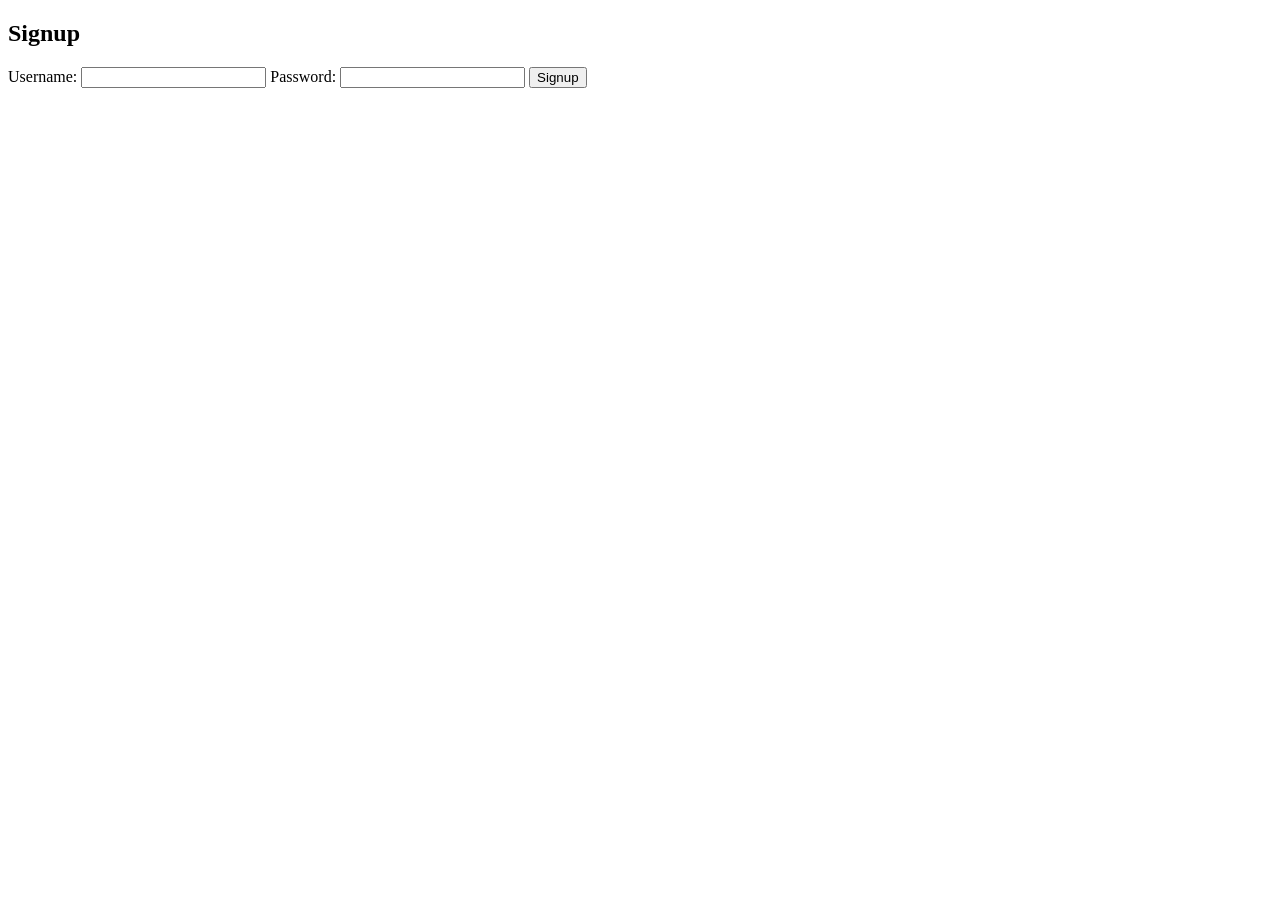
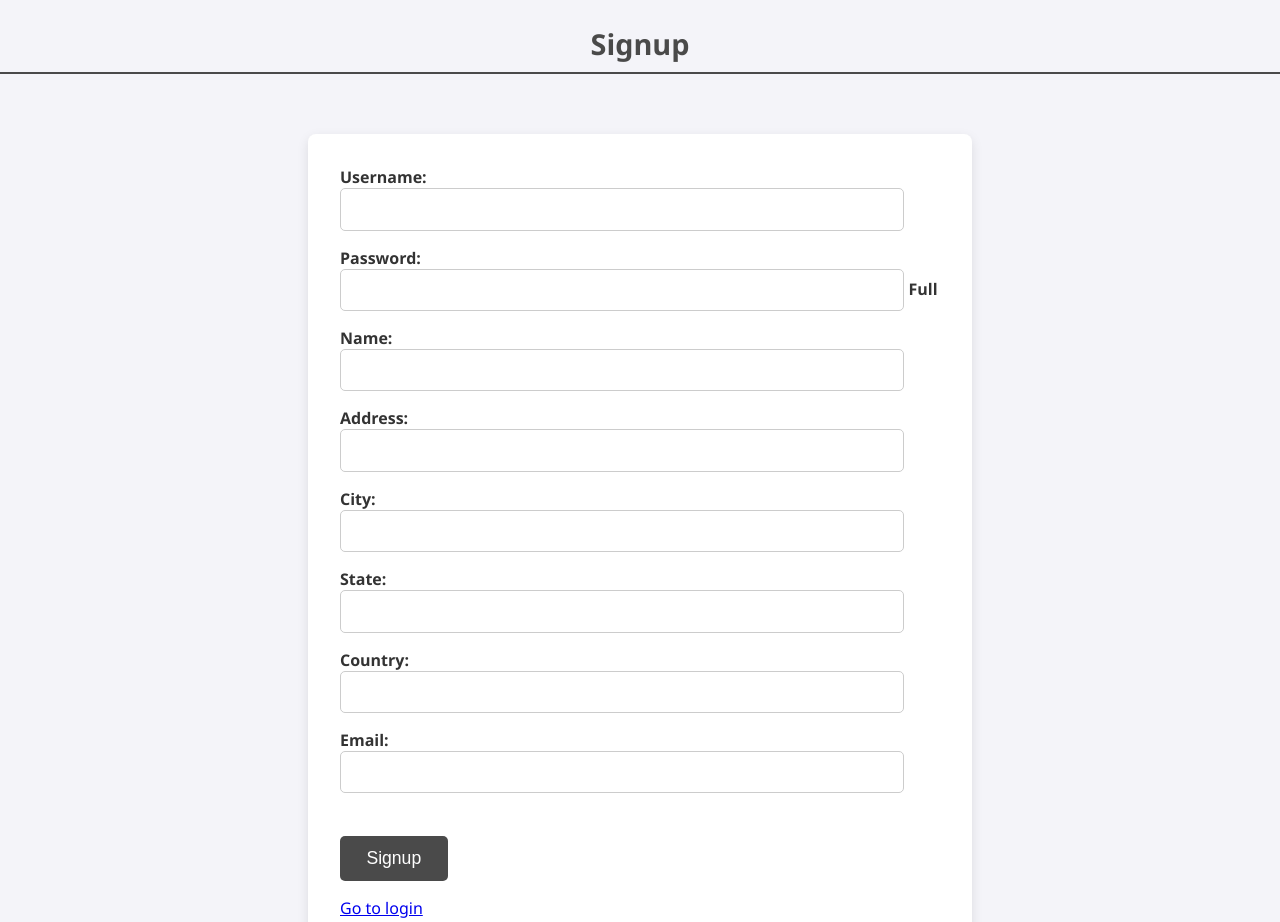
Before and after one commit to patelde510/DriveIt, a website: page app/public/signup.html in a window 1280 px wide. Shown: the top 922 px of the page. Before the commit the page ends 800 px from the top, so only its background shows below. Drawn offline with Linux system fonts and the light colour scheme.

Commit message:
populating more basic signup fields

```diff
--- a/app/public/signup.html
+++ b/app/public/signup.html
@@ -4,22 +4,36 @@
     <meta charset="UTF-8">
     <meta name="viewport" content="width=device-width, initial-scale=1.0">
     <title>Signup</title>
+    <link rel="stylesheet" href="styles.css">
 </head>
 <body>
     <h2>Signup</h2>
     <form id="signupForm">
+        <div class="container-signup">
             <label for="username">Username:</label>
             <input type="text" id="username" name="username" required>
             <label for="password">Password:</label>
             <input type="password" id="password" name="password" required>
+            <label for="name">Full Name:</label>
+            <input type="text" id="name" name="name" required>
+            <label for="address">Address:</label>
+            <input type="text" id="address" name="address" required>
+            <label for="city">City:</label>
+            <input type="text" id="city" name="city" required>
+            <label for="state">State:</label>
+            <input type="text" id="state" name="state" required>
+            <label for="county">Country:</label>
+            <input type="text" id="country" name="country" required>
+            <label for="email">Email:</label>
+            <input type="text" id="email" name="email" required>
+
             <button type="submit">Signup</button>
     </form>
 
-
-    <div id="message" style="display:none;">
-        <p id="signupSuccessMessage"></p>
+    <div id="message">
         <p id="countdown"></p>
         <a id="loginLink" href="/login">Go to login</a>
+    </div>
     </div>
 
     <script>
@@ -27,13 +41,19 @@
             e.preventDefault();
             const username = document.getElementById("username").value;
             const password = document.getElementById("password").value;
+            const name = document.getElementById("name").value;
+            const address = document.getElementById("address").value;
+            const city = document.getElementById("city").value;
+            const state = document.getElementById("state").value;
+            const country = document.getElementById("country").value;
+            const email = document.getElementById("email").value;
 
             const response = await fetch("/signup", {
                 method: "POST",
                 headers: {
                     "Content-Type": "application/json",
                 },
-        body: JSON.stringify({ username, password }),
+                body: JSON.stringify({ username, password, name, address, city, state, country, email }),
             });
 
             const messageDiv = document.getElementById("message");
@@ -68,4 +88,5 @@
         });
     </script>
 </body>
+
 </html>
--- a/app/public/styles.css
+++ b/app/public/styles.css
@@ -74,12 +74,14 @@ h2 {
     border-bottom: 2px solid #4a4a4a;
     padding-bottom: 0.3em;
     margin-bottom: 1em;
+    text-align: center;
 }
 
 p {
     font-size: 1em;
     line-height: 1.6;
     color: #555;
+    text-align: center;
 }
 
 /* Footer Styling */
@@ -88,3 +90,55 @@ footer p {
     margin: 0;
     font-size: 0.9em;
 }
+
+/* Signup form styling */
+.container-signup {
+    width: 80%;
+    max-width: 600px;
+    margin: 2em auto;
+    padding: 2em;
+    background-color: #fff;
+    border-radius: 8px;
+    box-shadow: 0 4px 12px rgba(0, 0, 0, 0.1);
+}
+
+#signupForm {
+    display: flex;
+    flex-direction: column;
+    gap: 2em;
+    width: 100%;
+}
+
+label {
+    font-weight: bold;
+    margin-bottom: 0.5em;
+    align-self: flex-start;
+}
+
+input[type="text"],
+input[type="password"],
+input[type="email"] {
+    margin-bottom: 1em;
+    padding: 0.7em;
+    border: 1px solid #ccc;
+    border-radius: 5px;
+    font-size: 1em;
+    width: 90%;
+}
+
+button[type="submit"] {
+    padding: 0.7em 1.5em;
+    background-color: #4a4a4a;
+    color: #ffffff;
+    border: none;
+    border-radius: 5px;
+    font-size: 1.1em;
+    cursor: pointer;
+    transition: background-color 0.3s ease;
+    align-self: center;
+    margin-top: 1.5em;
+}
+
+button[type="submit"]:hover {
+    background-color: #737373;
+}
```
Also changed, not shown: app/server.js (+30 -5 lines). Lines whose indentation alone changed are shown as unchanged.
